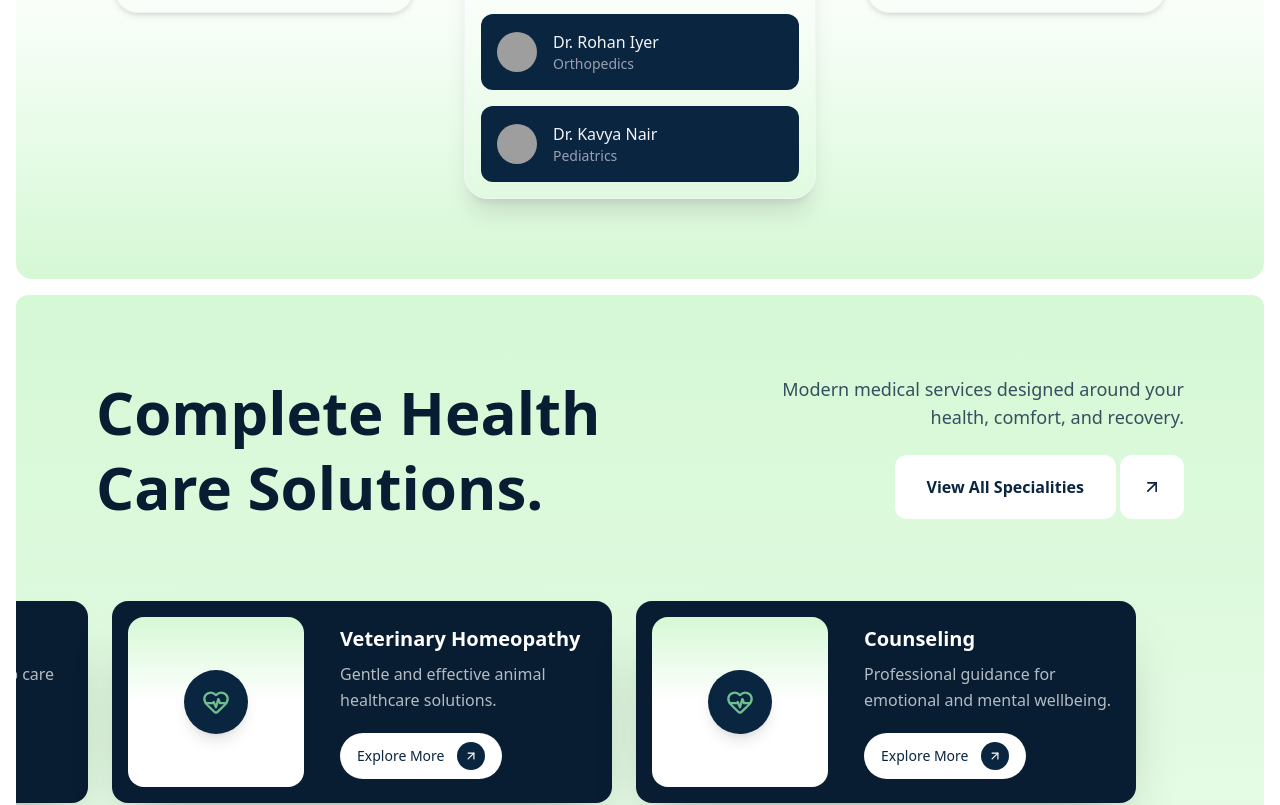
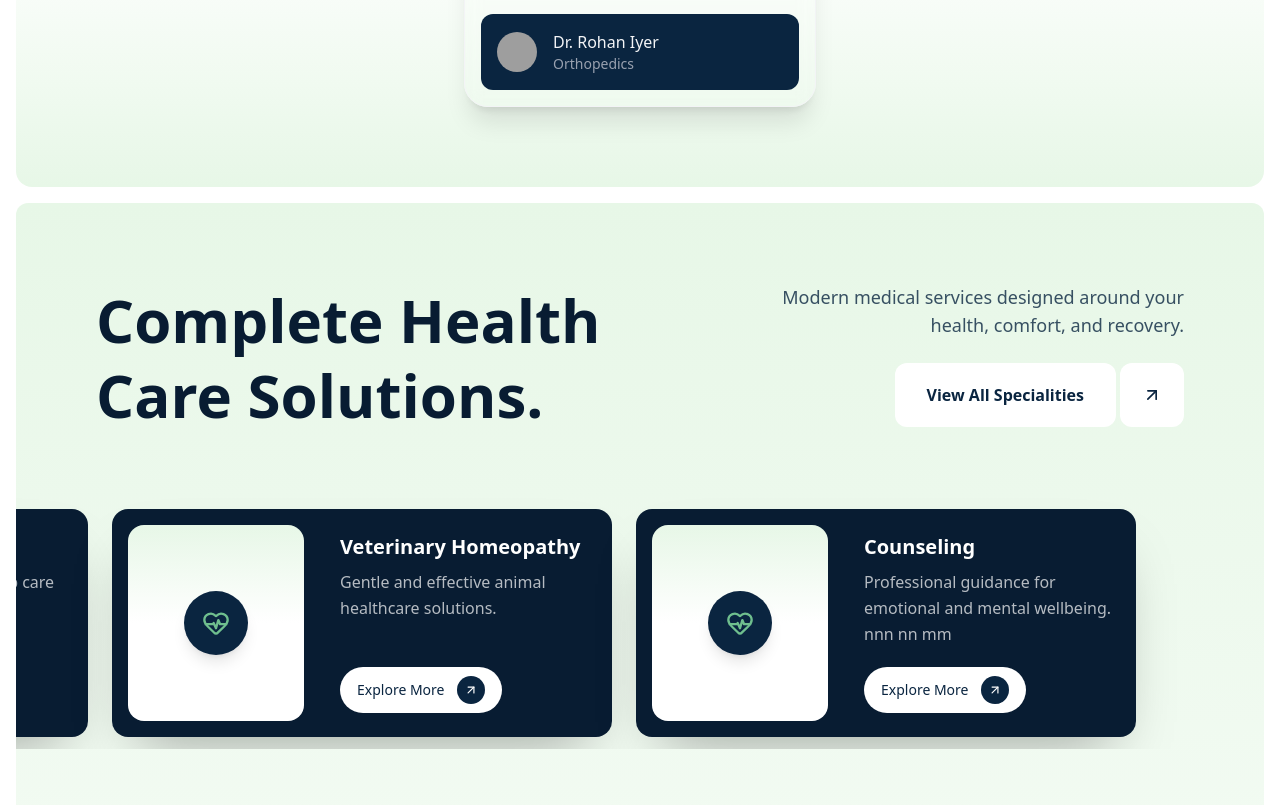
Before and after one commit to wizaura/healora, a Next.js app: page / in a window 1280 px wide. Shown: the part 1191-1996 px from the top of the page. Built offline with nearby package versions, Linux system fonts and the light colour scheme; no server answers; grey boxes are pictures that could not be loaded.

Commit message:
6th commit - Change dthe whole ui colors 2

```diff
--- a/components/home/Doctors.tsx
+++ b/components/home/Doctors.tsx
@@ -40,12 +40,6 @@ const DUMMY_DOCTORS: Doctor[] = [
         id: "d4",
         user: { name: "Dr. Rohan Iyer" },
         speciality: { name: "Orthopedics" },
-        avatar: "/doctor-placeholder.png",
-    },
-    {
-        id: "d5",
-        user: { name: "Dr. Kavya Nair" },
-        speciality: { name: "Pediatrics" },
         avatar: "/doctor-placeholder.png",
     },
 ];
--- a/components/home/Specialities.tsx
+++ b/components/home/Specialities.tsx
@@ -36,7 +36,7 @@ const DUMMY_SPECIALITIES = [
         id: "s4",
         name: "Counseling",
         slug: "counseling",
-        description: "Professional guidance for emotional and mental wellbeing.",
+        description: "Professional guidance for emotional and mental wellbeing.\t \n \nnnn \n nn \n mm",
         icon: "MessageCircle",
         subSpecialities: [],
     },
--- a/components/specialities/Main.tsx
+++ b/components/specialities/Main.tsx
@@ -34,7 +34,7 @@ const DUMMY_SPECIALITIES = [
         id: "s4",
         name: "Counseling",
         slug: "counseling",
-        description: "Professional guidance for emotional and mental wellbeing.",
+        description: "Professional guidance for emotional and mental wellbeing.\t \n \nnnn \n nn \n mm",
         icon: "MessageCircle",
         subSpecialities: [],
     },
--- a/tailwind.config.ts
+++ b/tailwind.config.ts
@@ -12,7 +12,7 @@ const config: Config = {
         extend: {
             colors: {
                 wellness: {
-                    bg: "#d5f8d5",     // soft green background
+                    bg: "#e7f7e7",     // soft green background e8fce8
                     accent: "#6FBF8E", // accents / icons
                 },
                 navy: {
```
